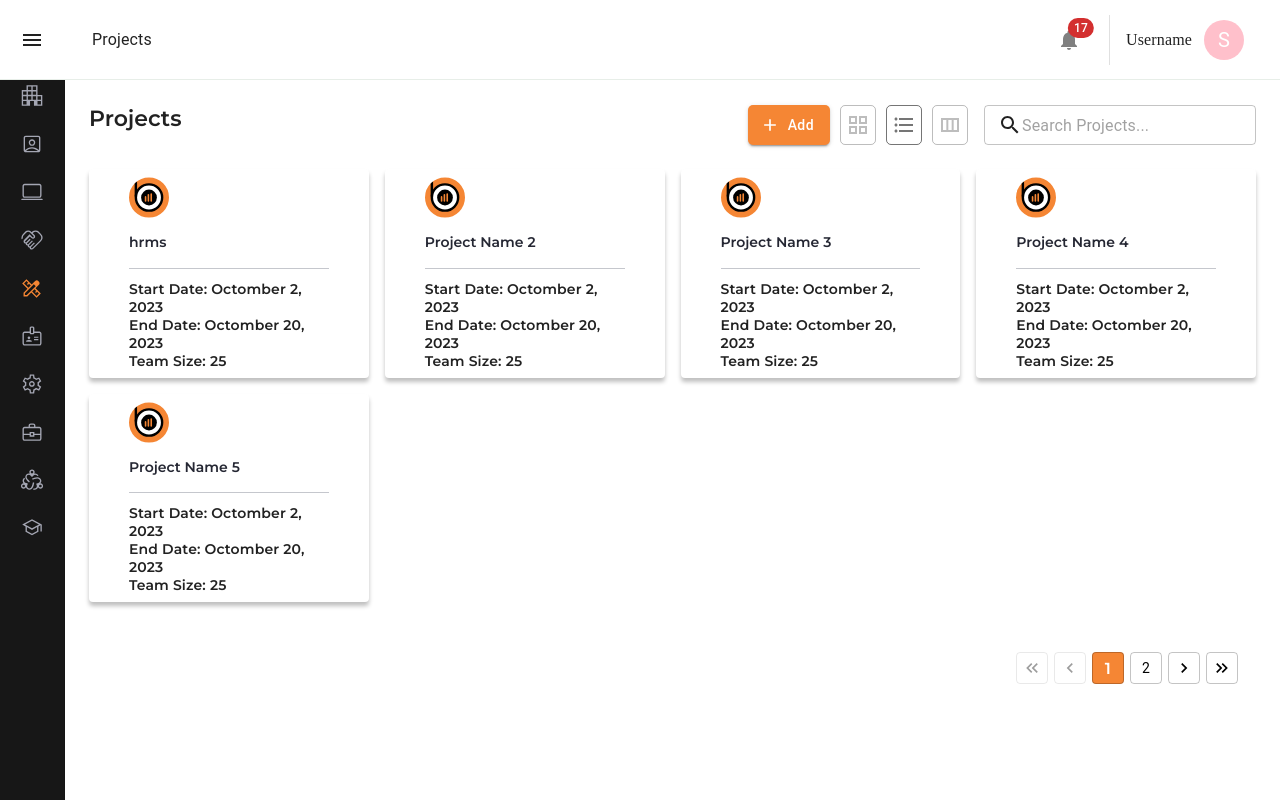
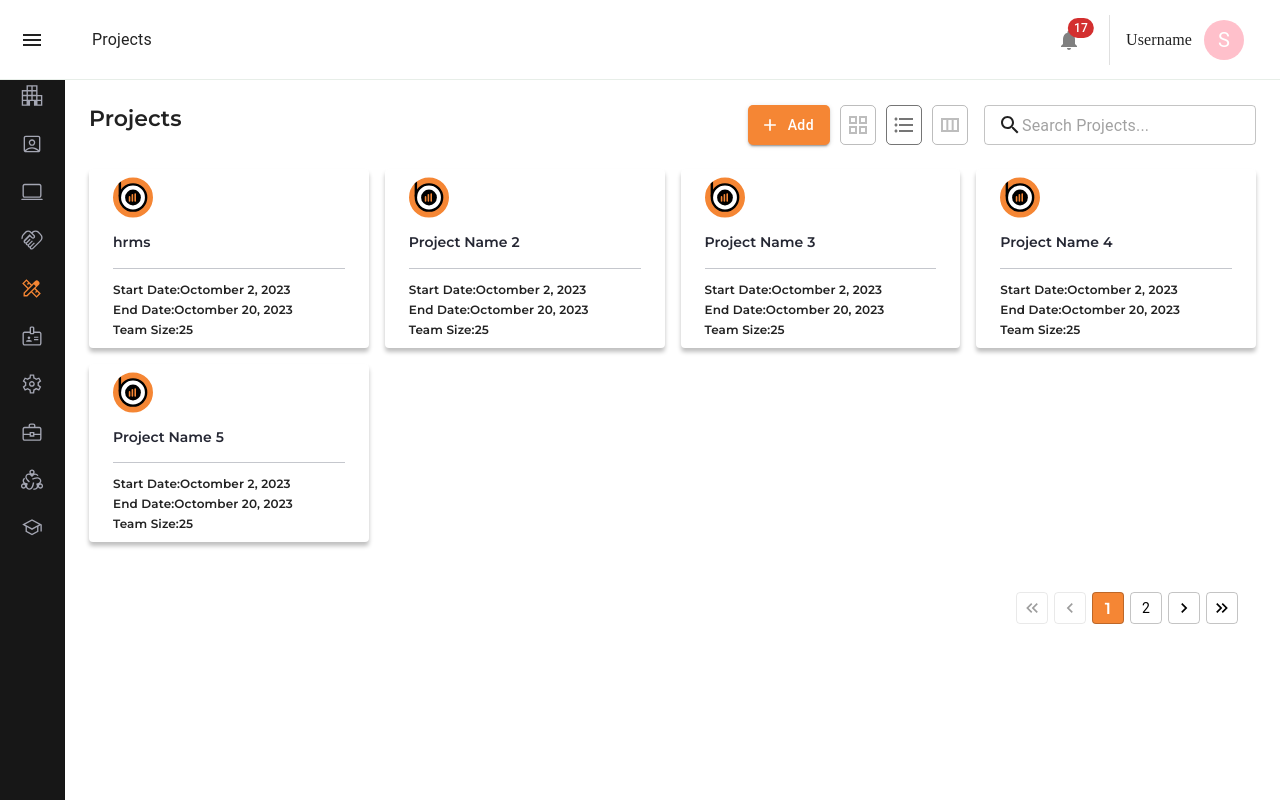
Before and after one commit to sumedh-mohod/HR-portal-react-js, a React (Create React App) app: page /projects in a window 1280 px wide. Built offline with nearby package versions, Linux system fonts and the light colour scheme; sample sign-in values are in the browser's storage.

Commit message:
issues done

```diff
--- a/src/components/Company/HolidayCard.tsx
+++ b/src/components/Company/HolidayCard.tsx
@@ -46,7 +46,7 @@ const HolidayCard = () => {
       ],
       id: "",
     },
-    // validationSchema: addHolidayValidator,
+    validationSchema: addHolidayValidator,
     onSubmit: (values) => {
       console.log("value", values);
     },
@@ -152,6 +152,9 @@ const HolidayCard = () => {
                       mr: 3,
                       cursor: "pointer",
                     }}
+                    onClick={() => {
+                      handleSubmitHoliday(index);
+                    }}
                   >
                     <Button
                       sx={{ width: "100%", height: "100%" }}
--- a/src/components/Project/ProjectCard.tsx
+++ b/src/components/Project/ProjectCard.tsx
@@ -1,5 +1,5 @@
 import React from "react";
-import { Grid, Typography, Paper, Box } from "@mui/material";
+import { Grid, Typography, Paper, Box, Card } from "@mui/material";
 import OrangeBitsIcon from "components/Icons/OrangeBitsIcon";
 import { styles } from "styles/screens/ProjectList";
 
@@ -16,7 +16,7 @@ const ProjectCard = ({
     <Grid container spacing={2} sx={{ mt: 1 }}>
       {project?.map((project: any, index: number) => (
         <Grid item xs={12} md={3} lg={3}>
-          <Paper
+          <Card
             elevation={3}
             onClick={() => handleProjectEditClick(project)}
             {...styles.projectCard}
@@ -27,17 +27,20 @@ const ProjectCard = ({
               {project.project_name}
             </Typography>
             <Box {...styles.projectDescriptionBox}>
-              <Typography {...styles.projectDescription}>
-                Start Date: {project.Start_date}
-              </Typography>
-              <Typography {...styles.projectDescription}>
-                End Date: {project.End_date}
-              </Typography>
-              <Typography {...styles.projectDescription}>
-                Team Size: {project.Team_size}
-              </Typography>
+              <Box {...styles.projectDescriptionTitleBox}>
+                <Typography {...styles.projectDescriptionTitle}>Start Date: </Typography>
+                <Typography {...styles.projectDescription}> {project.Start_date}</Typography>
+              </Box>
+              <Box {...styles.projectDescriptionTitleBox}>
+                <Typography {...styles.projectDescriptionTitle}>End Date: </Typography>
+                <Typography {...styles.projectDescription}> {project.End_date}</Typography>
+              </Box>
+              <Box {...styles.projectDescriptionTitleBox}>
+                <Typography {...styles.projectDescriptionTitle}>Team Size: </Typography>
+                <Typography {...styles.projectDescription}> {project.Team_size}</Typography>
+              </Box>
             </Box>
-          </Paper>
+          </Card>
         </Grid>
       ))}
     </Grid>
--- a/src/screens/Company/CompanyMaster.tsx
+++ b/src/screens/Company/CompanyMaster.tsx
@@ -1,5 +1,4 @@
-import React from "react";
-import { useFormik } from "formik";
+import React, { useState } from "react";
 import {
   Box,
   Button,
@@ -19,55 +18,47 @@ import SaveTickIcon from "components/Icons/SaveTickIcon";
 import DeleteIcon from "components/Icons/DeleteIcon";
 
 const CompanyMaster = () => {
-  const {
-    handleBlur,
-    handleChange,
-    setFieldValue,
-    handleSubmit,
-    values,
-    errors,
-    touched,
-  } = useFormik({
-    enableReinitialize: true,
-    initialValues: {
-      designation: [
+  const [designation, setDesignation] = useState([
     {
       designationName: "",
       description: "",
     },
-      ],
-    },
-    onSubmit: (values) => {
-      console.log("value", values);
-    },
-  });
+  ]);
 
   const handleAddDesignation = () => {
     const newDesignation = [
-      ...values.designation,
+      ...designation,
       {
         designationName: "",
         description: "",
       },
     ];
-    setFieldValue("designation", newDesignation);
+    setDesignation(newDesignation);
   };
 
   const handleChangeDesignationName = (event: any, index: number) => {
-    setFieldValue(`designation.${index}.designationName`, event.target.value);
-    console.log("address line1", event.target.value);
+    let changeName = event.target.value;
+    let newDesignation = [...designation];
+    newDesignation[index].designationName = changeName;
+    setDesignation(newDesignation);
   };
 
   const handleChangeDescription = (event: any, index: number) => {
-    setFieldValue(`designation.${index}.description`, event.target.value);
-    console.log("address line1", event.target.value);
+    let changeDescription = event.target.value;
+    let newDesignation = [...designation];
+    newDesignation[index].description = changeDescription;
+    setDesignation(newDesignation);
   };
 
   const handleRemoveDesignation = (index: number) => {
-    const newDesignation = [...values.designation];
+    const newDesignation = [...designation];
     newDesignation.splice(index, 1);
-    setFieldValue("designation", newDesignation);
+    setDesignation(newDesignation);
   };
+
+  const handleSubmitDesignation = (index: number) => {
+    console.log("designation", designation);
+  }
 
   return (
     <Box>
@@ -91,9 +82,8 @@ const CompanyMaster = () => {
         </Box>
       </Box>
       <Card sx={{ mt: 3, mb: 3, p: 5 }}>
-        <form onSubmit={handleSubmit}>
         <Grid container columnSpacing={3} rowGap={3}>
-            {values.designation.map((designation: any, index: any) => (
+          {designation?.map((design, index: any) => (
             <>
               <Grid item xs={12} md={6} lg={3}>
                 <FormControl fullWidth>
@@ -107,7 +97,7 @@ const CompanyMaster = () => {
                     name="designationName"
                     variant="filled"
                     size="small"
-                      value={(values.designation && values.designation[index].designationName) || ""}
+                    value={(designation && designation[index]?.designationName) || ""}
                     onChange={(event) => {
                       handleChangeDesignationName(event, index);
                     }}
@@ -130,7 +120,7 @@ const CompanyMaster = () => {
                     name="description"
                     variant="filled"
                     size="small"
-                      value={(values.designation && values.designation[index].description) || ""}
+                    value={(designation && designation[index]?.description) || ""}
                     onChange={(event) => {
                       handleChangeDescription(event, index);
                     }}
@@ -153,6 +143,9 @@ const CompanyMaster = () => {
                     alignItems: "center",
                     mr: 3,
                     cursor: "pointer",
+                  }}
+                  onClick={() => {
+                    handleSubmitDesignation(index);
                   }}
                 >
                   <Button
@@ -180,7 +173,7 @@ const CompanyMaster = () => {
                   <DeleteIcon fill={"white"} />
                 </Box>
                 <Box>
-                    {values.designation.length - 1 === index ? (
+                  {designation?.length - 1 === index ? (
                     <Button
                       {...styles.addButton}
                       onClick={handleAddDesignation}
@@ -194,7 +187,6 @@ const CompanyMaster = () => {
             </>
           ))}
         </Grid>
-        </form>
       </Card>
     </Box>
   );
--- a/src/screens/Company/OrganisationalData.tsx
+++ b/src/screens/Company/OrganisationalData.tsx
@@ -21,13 +21,13 @@ const Data: any = [
     id: 1,
     mainIcon: <PdfIcon width={60} height={55} />,
     subIcon: <PdfIcon width={30} height={25} />,
-    File_name: "Certificate 01.PDF",
+    File_name: "abc.PDF",
   },
   {
     id: 2,
     mainIcon: <WordIcon width={60} height={55} />,
     subIcon: <WordIcon width={30} height={25} />,
-    File_name: "Certificate 02.PDF",
+    File_name: "kkkk.PDF",
   },
 ];
 let PageSize = 5;
@@ -102,10 +102,11 @@ const OrganizationlData = () => {
     const SearchText = event.target.value;
     setSearchText(SearchText);
 
-    if (SearchText.length > 0) {
-      const newFilter = Data.filter((value: any) =>
-        value.file_name?.toLowerCase()?.includes(SearchText?.toLowerCase())
+    if (SearchText?.length > 0) {
+      const newFilter = Data?.filter((value: any) =>
+        value.File_name?.toLowerCase()?.includes(SearchText?.toLowerCase())
       );
+      console.log("newFilter", newFilter);
       setCurrentData(newFilter);
     } else {
       const firstPageIndex = (currentPage - 1) * PageSize;
--- a/src/styles/components/vendorList.ts
+++ b/src/styles/components/vendorList.ts
@@ -37,7 +37,7 @@ export const styles = {
   vendorDescription: {
     sx: {
       fontSize: "14px",
-      fontWeight: "normal",
+      fontWeight: 100,
       fontFamily: "Montserrat",
       color: "#252733",
     },
--- a/src/styles/screens/ProjectList.ts
+++ b/src/styles/screens/ProjectList.ts
@@ -10,7 +10,7 @@ export const styles = {
   },
   projectCard: {
     sx: {
-      p: 5,
+      p: 3,
       pt: 1,
       pb: 1,
       fontSize: "16px",
@@ -41,8 +41,22 @@ export const styles = {
       fontFamily: "Montserrat",
       fontStyle: "normal",
       fontWeight: 500,
-      fontSize: "14px",
-      lineHeight: "18px",
+      fontSize: "12px",
+      lineHeight: "20px",
+    },
+  },
+  projectDescriptionTitle: {
+    sx: {
+      fontFamily: "Montserrat",
+      fontStyle: "normal",
+      fontWeight: 100,
+      fontSize: "12px",
+      lineHeight: "20px",
+    },
+  },
+  projectDescriptionTitleBox: {
+    sx: {
+      display: "flex",
     },
   },
   addProjectCard: {
--- a/src/utils/validations/auth.ts
+++ b/src/utils/validations/auth.ts
@@ -19,6 +19,7 @@ export const editCompanyValidator = Yup.object().shape({
   // selectDate:Yup.date().required("Please Select a valid date "),
 });
 
+// add company validator
 export const addCompanyValidator = Yup.object().shape({
   company: Yup.string().required("Please enter a valid company"),
   abbr: Yup.string().required("Please enter a valid abbr"),
@@ -26,6 +27,7 @@ export const addCompanyValidator = Yup.object().shape({
     "Please enter a valid default currency"
   ),
   domain: Yup.string().required("Please enter a valid domain"),
+  country: Yup.string().required("Please Select a valid country"),
 });
 
 // add partner validation
```
Also changed, not shown: src/components/Company/AddCompany.tsx (+3 -5 lines), src/components/Vendor/VendorCard.tsx (+0 -32 lines). Lines whose indentation alone changed are shown as unchanged.
